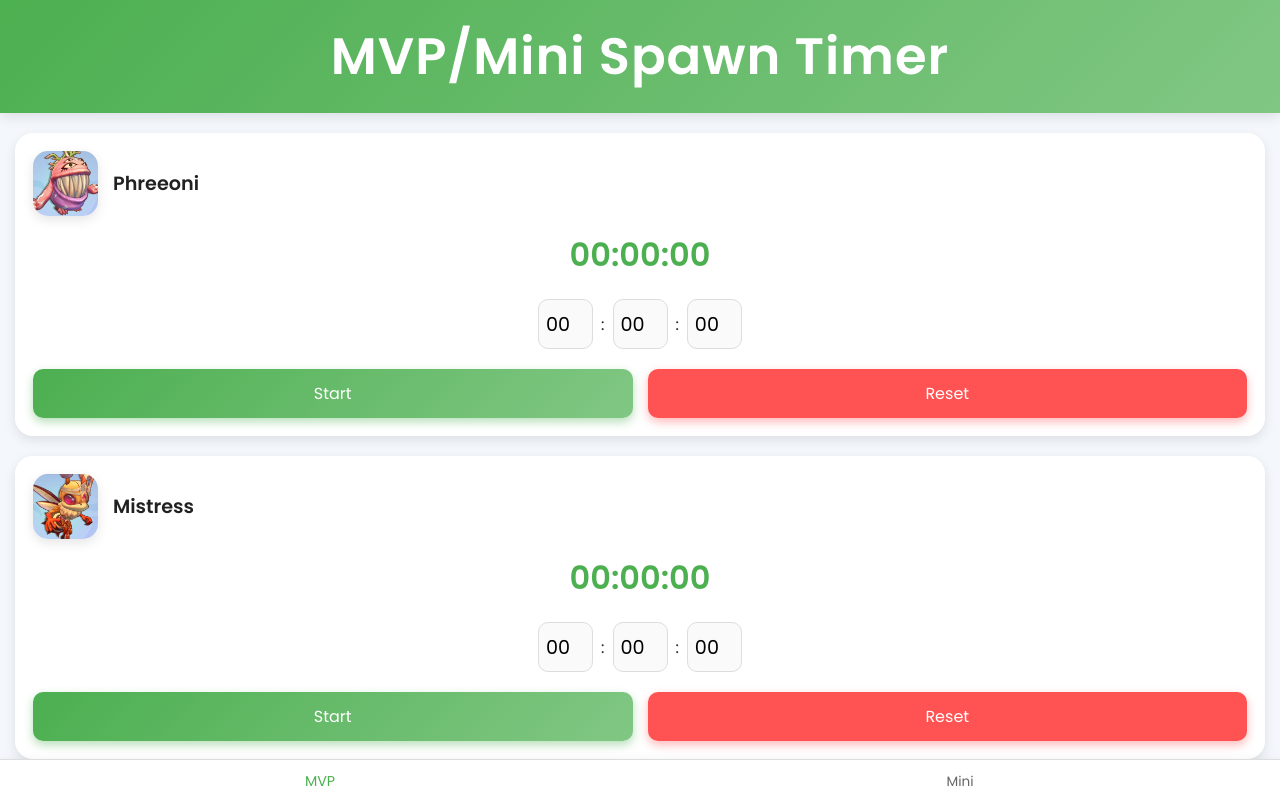
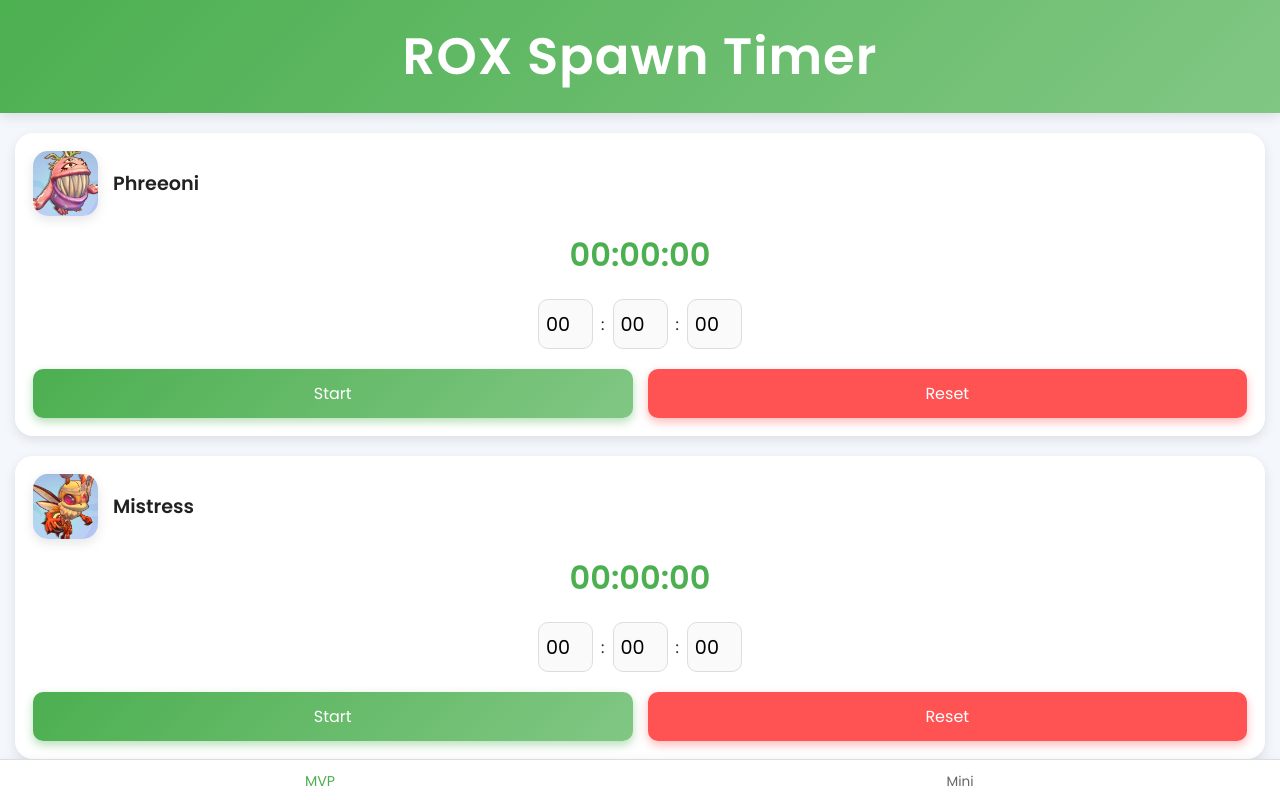
Before and after one commit to vaqnubing-sudo/ROX-timer, a plain HTML site: page index.html in a window 1280 px wide. Drawn offline with Linux system fonts and the light colour scheme; some icons are missing.

Commit message:
Update index.html

```diff
--- a/index.html
+++ b/index.html
@@ -11,7 +11,7 @@
 <body>
   <!-- Header -->
   <header class="app-header">
-    <h1>MVP/Mini Spawn Timer</h1>
+    <h1>ROX Spawn Timer</h1>
   </header>
 
   <!-- Main Timers Area -->
```
